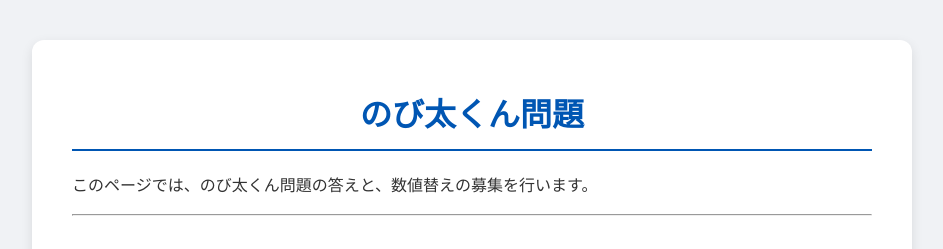
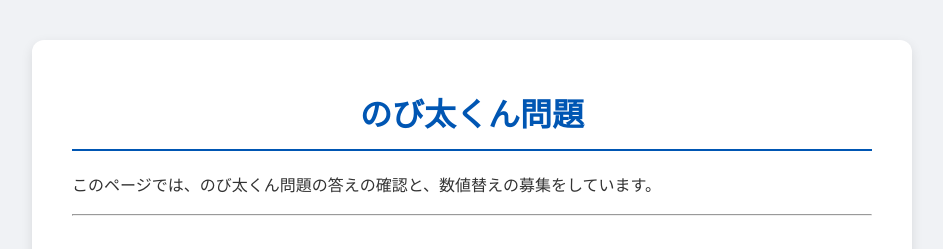
Before and after one commit to airnote123/sansuu, a plain HTML site: page index.html in a window 1280 px wide. Shown: the top 249 px of the page, without its empty margins (168-1111 px from the left). Drawn offline with Linux system fonts and the light colour scheme.

Commit message:
index.html

```diff
--- a/index.html
+++ b/index.html
@@ -58,7 +58,7 @@
 
     <div class="container">
         <h1>のび太くん問題</h1>
-        <p>このページでは、のび太くん問題の答えと、数値替えの募集を行います。</p>
+        <p>このページでは、のび太くん問題の答えの確認と、数値替えの募集をしています。</p>
 
         <hr>
 
```
